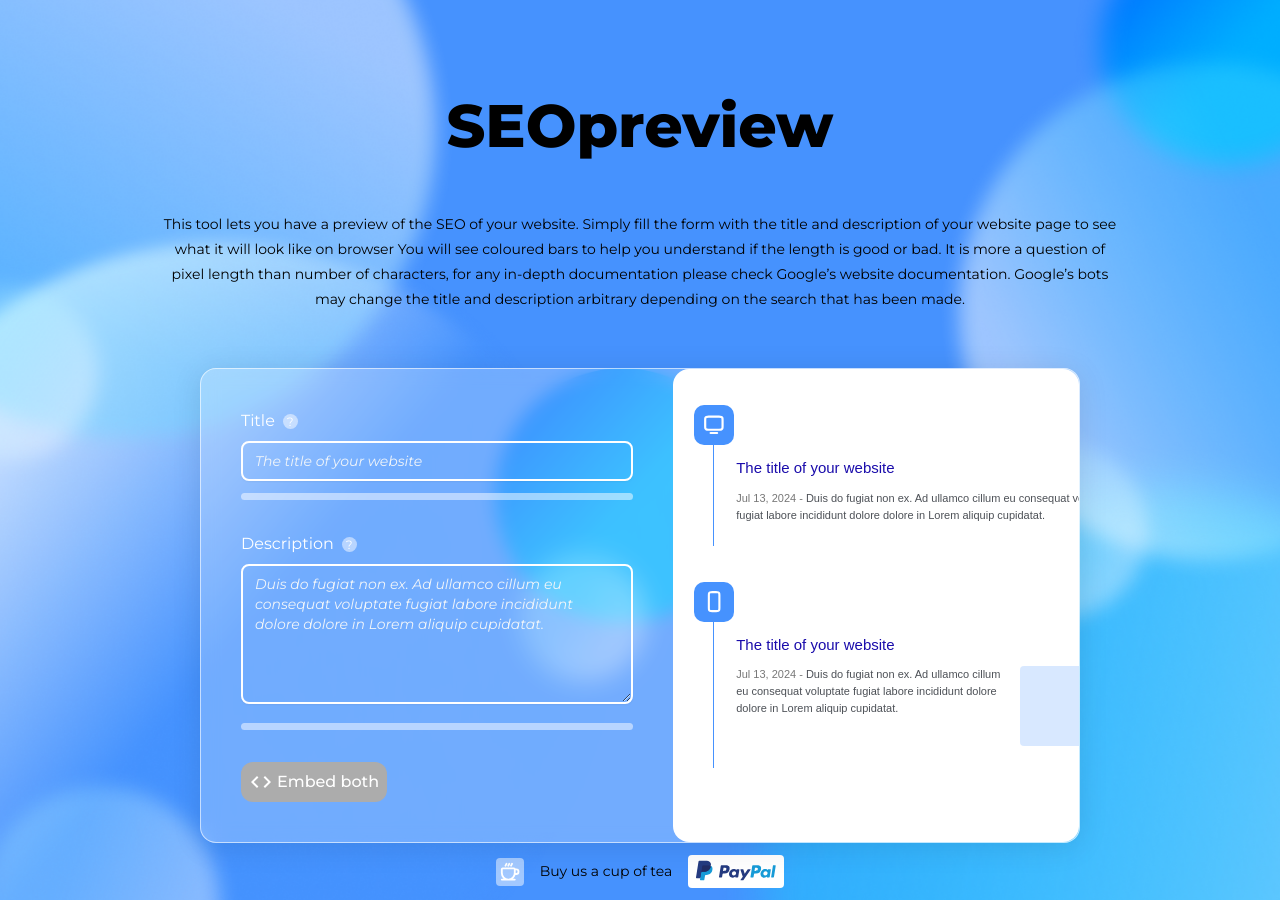
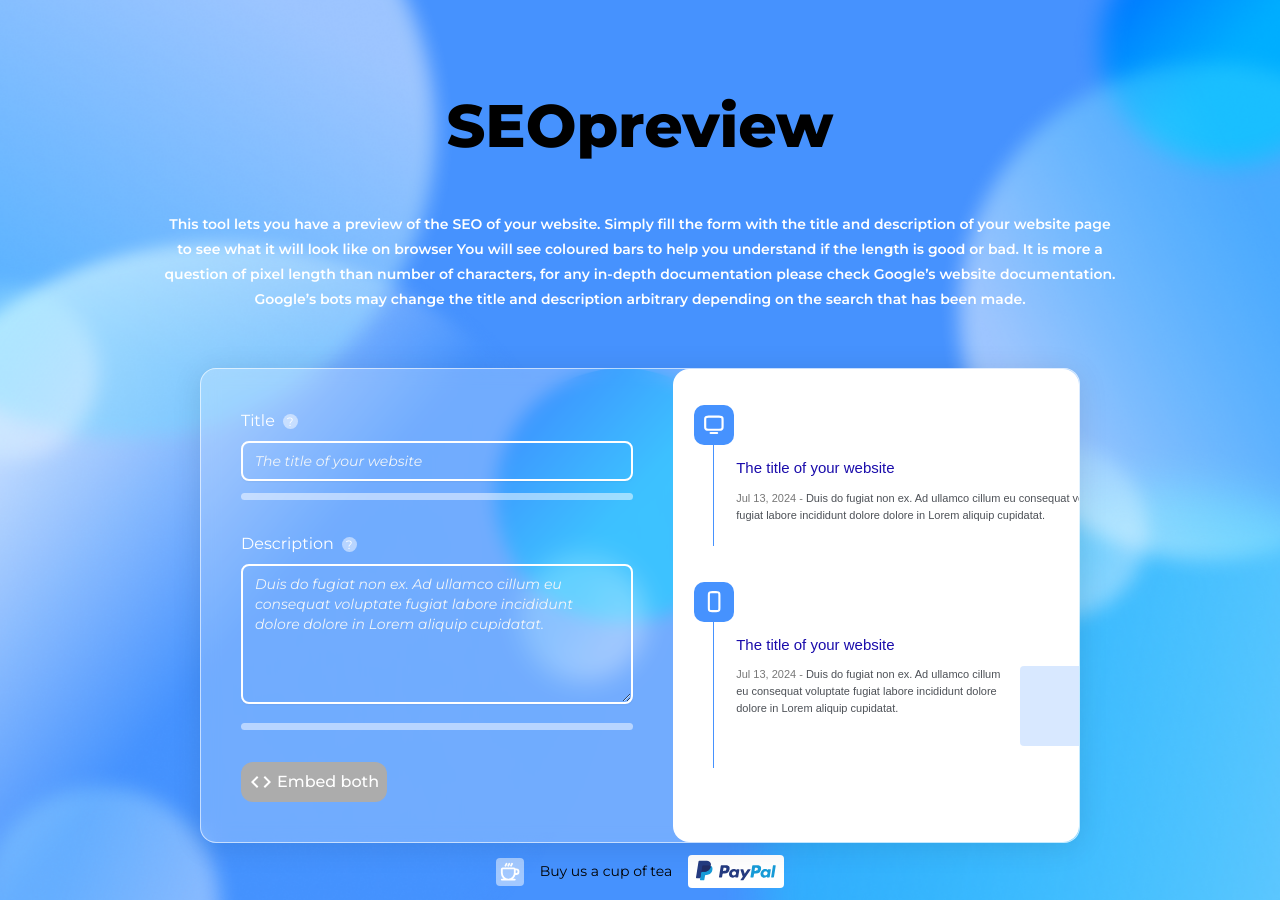
Before and after one commit to jacopo-derrico/SEO-preview, a Nuxt app: page / in a window 1280 px wide. Built offline with nearby package versions, Linux system fonts and the light colour scheme.

Commit message:
style: change font color

```diff
--- a/pages/index.vue
+++ b/pages/index.vue
@@ -1,7 +1,7 @@
 <template>
     <div class="mx-4 lg:w-9/12 lg:mx-auto max-w-[1260px]">
         <div class="my-14">
-            <p class="text-center">
+            <p class="text-center text-white font-semibold">
                 This tool lets you have a preview of the SEO of your website. Simply fill the form with the title and description of your website page to see what it will look like on browser
                 You will see coloured bars to help you understand if the length is good or bad. It is more a question of pixel length than number of characters, for any in-depth documentation please check Google’s website documentation.
                 Google’s bots may change the title and description arbitrary depending on the search that has been made.
```
